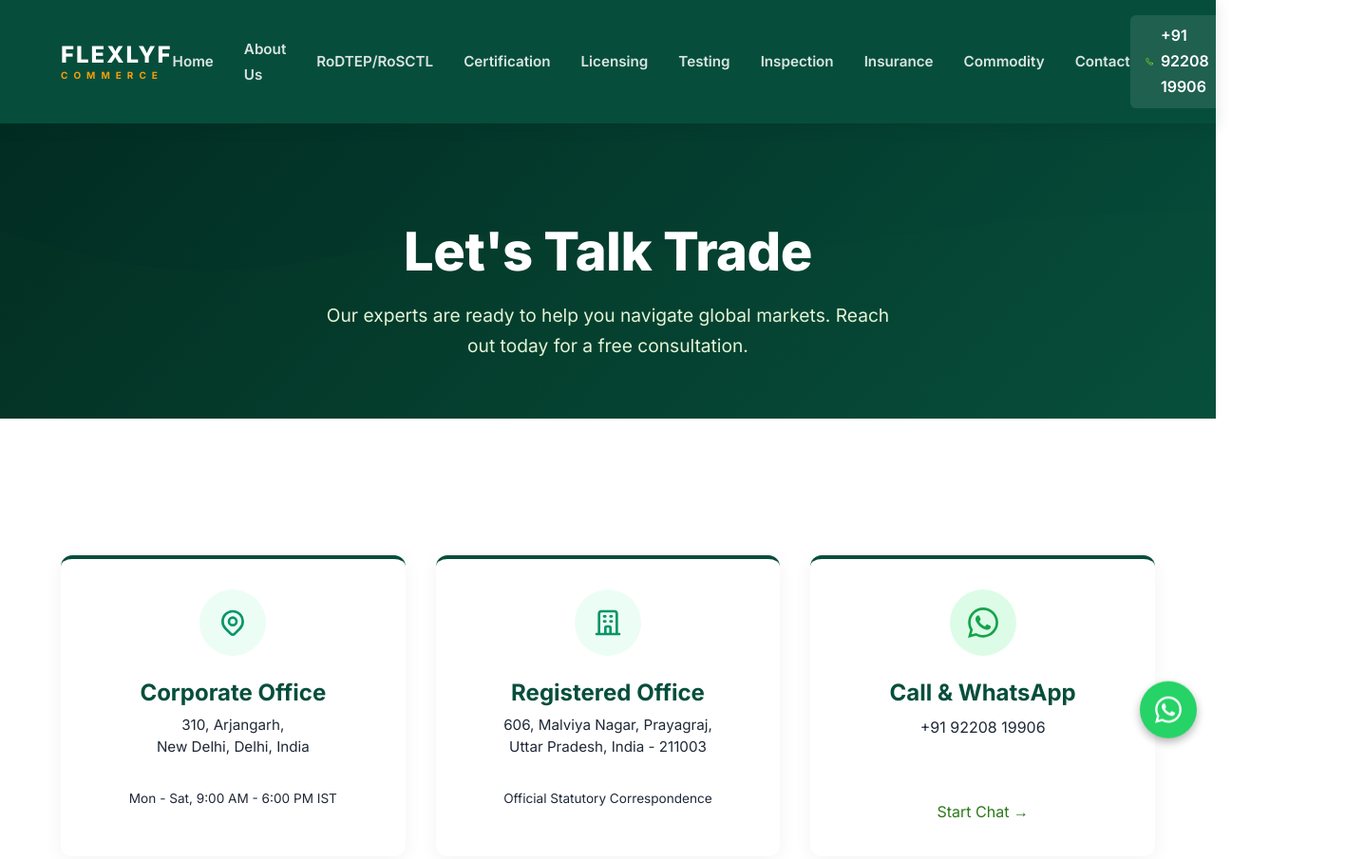
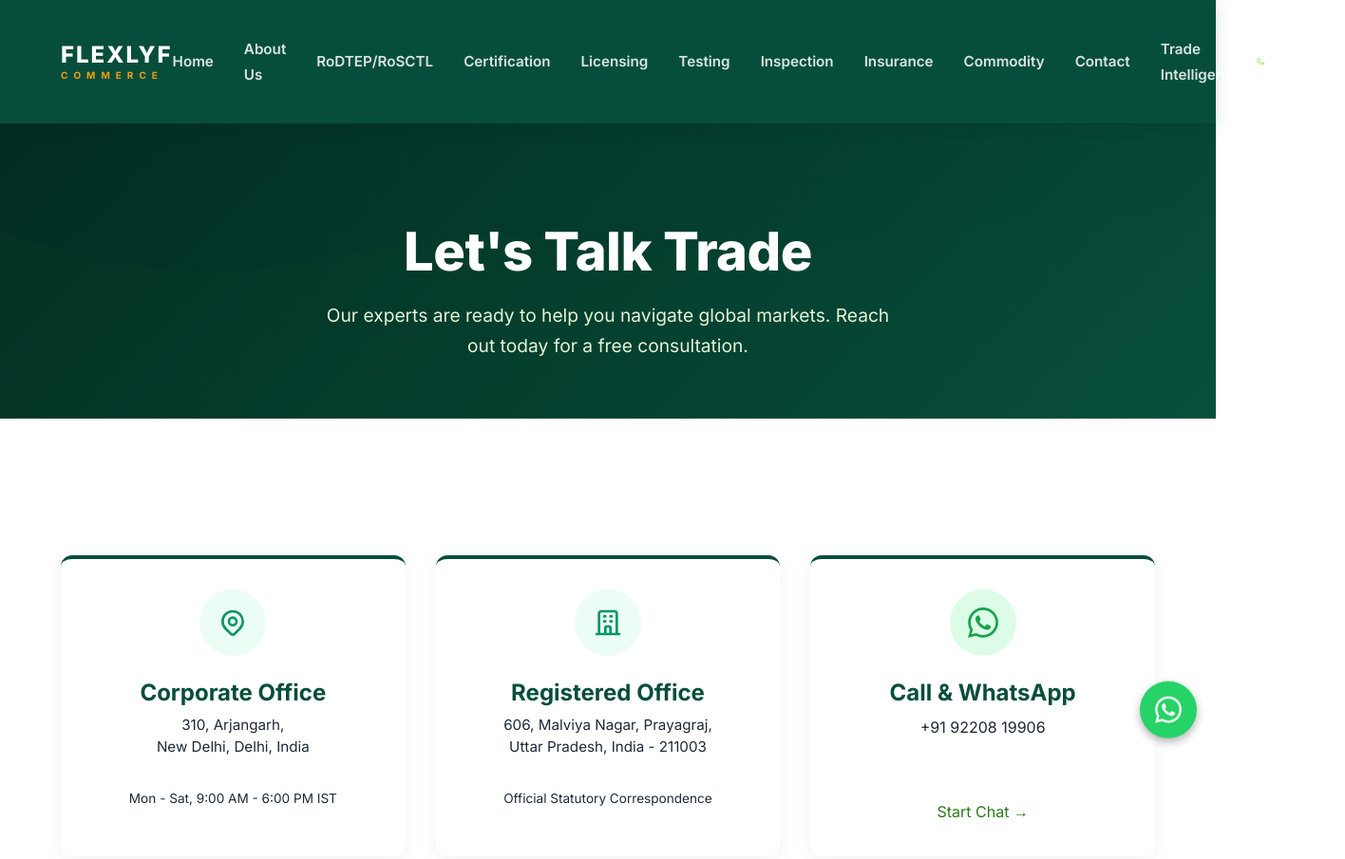
Before and after one commit to signinshobhit-cell/website_dev, a plain HTML site: page contact.html in a window 1280 px wide. Shown: the top 905 px of the page at 95% size, 1416 px wide, since content can reach past the window. Drawn offline with Linux system fonts and the light colour scheme.

Commit message:
Update contact.html

```diff
--- a/contact.html
+++ b/contact.html
@@ -263,6 +263,7 @@
         <li><a href="insurance" class="nav-link">Insurance</a></li>
         <li><a href="commodity" class="nav-link">Commodity</a></li>
         <li><a href="contact" class="nav-link active">Contact</a></li>
+        <li><a href="trade-intelligence" class="nav-link active">Trade Intelligence</a></li>
       </ul>
 
       <a href="tel:+919220819906" class="nav-phone">
```
